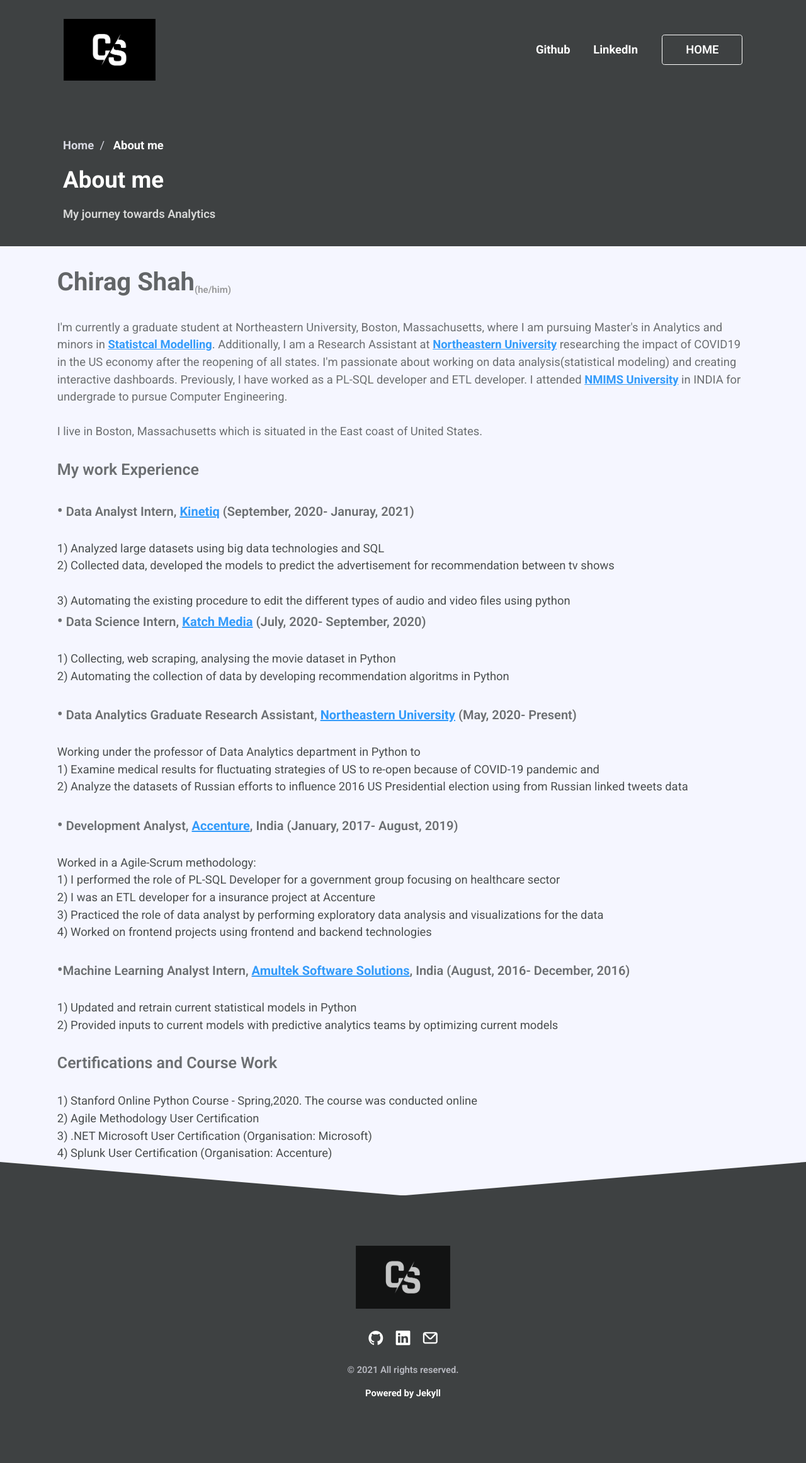
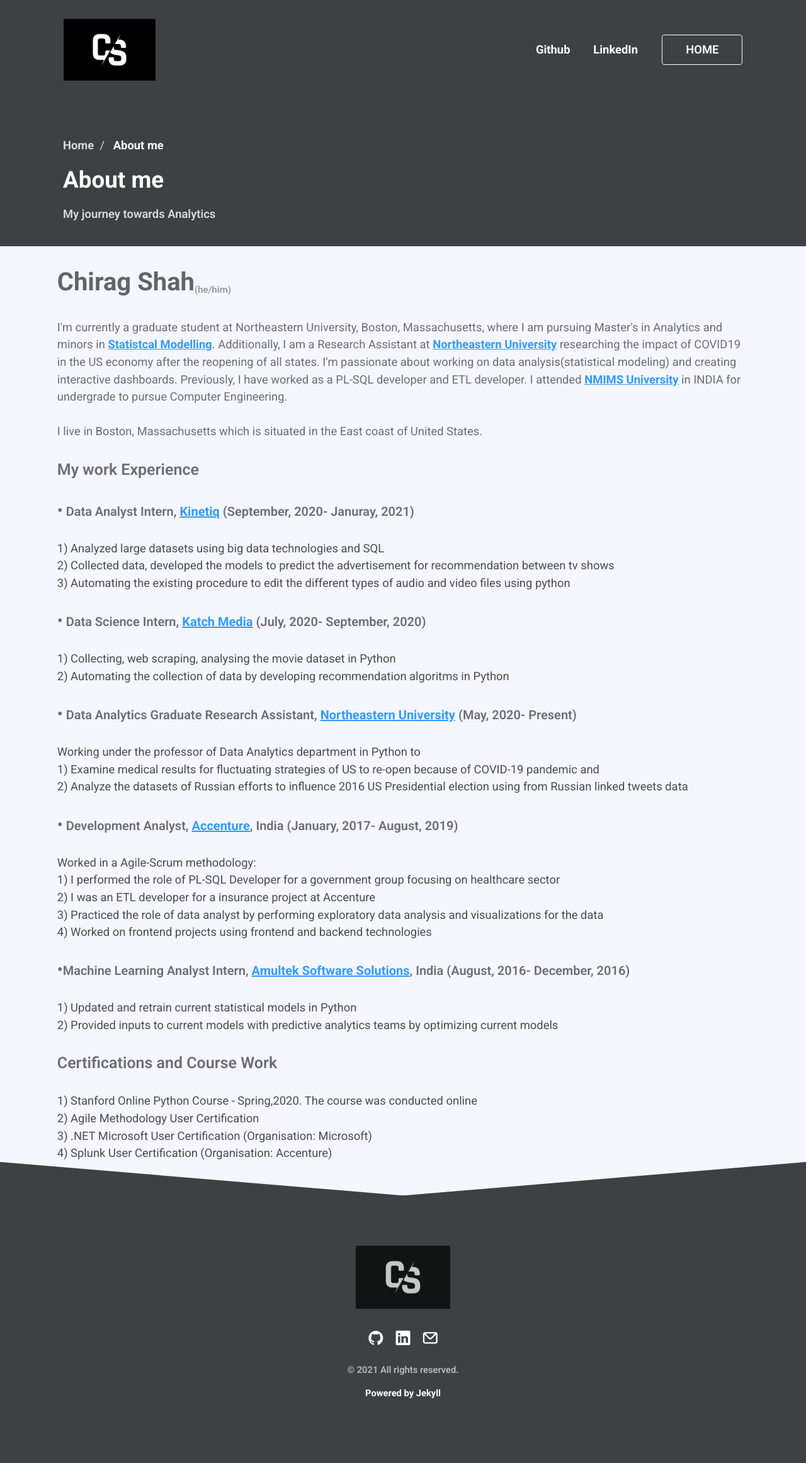
Before and after one commit to chigzz-github/chigzz_portfolio, a Jekyll site: the page built from using-subcategories.html, in a window 1280 px wide. Shown: the whole page at 63% size. Built offline with Jekyll 4.4.1, drawn with Linux system fonts in a browser that asks for light colours; nearby versions of some CDN libraries; comment, search, counter and statistics services are not loaded.

Commit message:
Kinetiq09

```diff
--- a/_layouts/category.html
+++ b/_layouts/category.html
@@ -57,7 +57,7 @@
 		   			<div>&nbsp;&nbsp;&nbsp;&nbsp;&nbsp;&nbsp;&nbsp;&nbsp;&nbsp;&nbsp;&nbsp;&nbsp;&nbsp;&nbsp;&nbsp;&nbsp;&nbsp;&nbsp;&nbsp;&nbsp;&nbsp;&nbsp;&nbsp;&nbsp;&nbsp;&nbsp;</div>
 
            2) Collected data, developed the models to predict the advertisement for recommendation between tv shows
-		  <br></br>
+		 <div></div>
 
 		  3) Automating the existing procedure to edit the different types of audio and video files using python
 		  <div><br></br></div>
```
